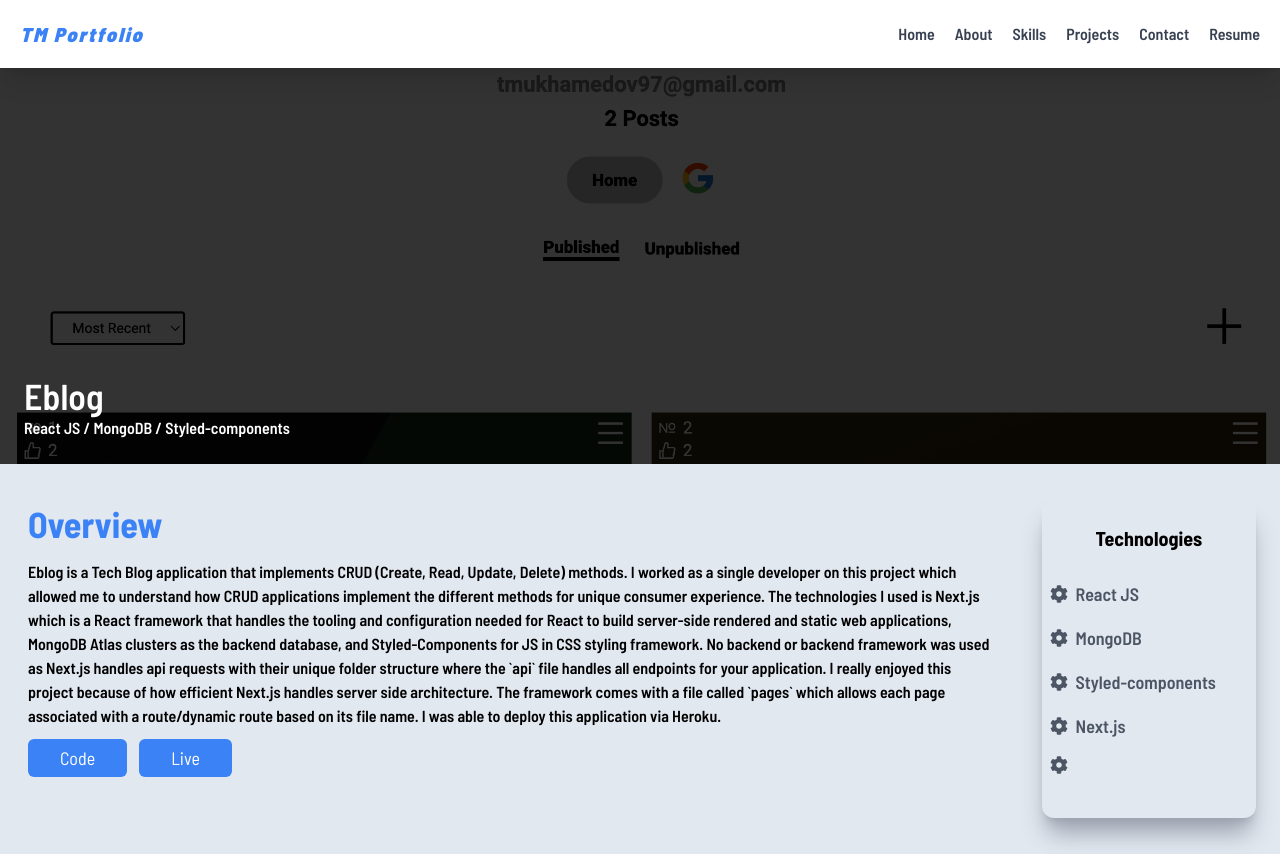
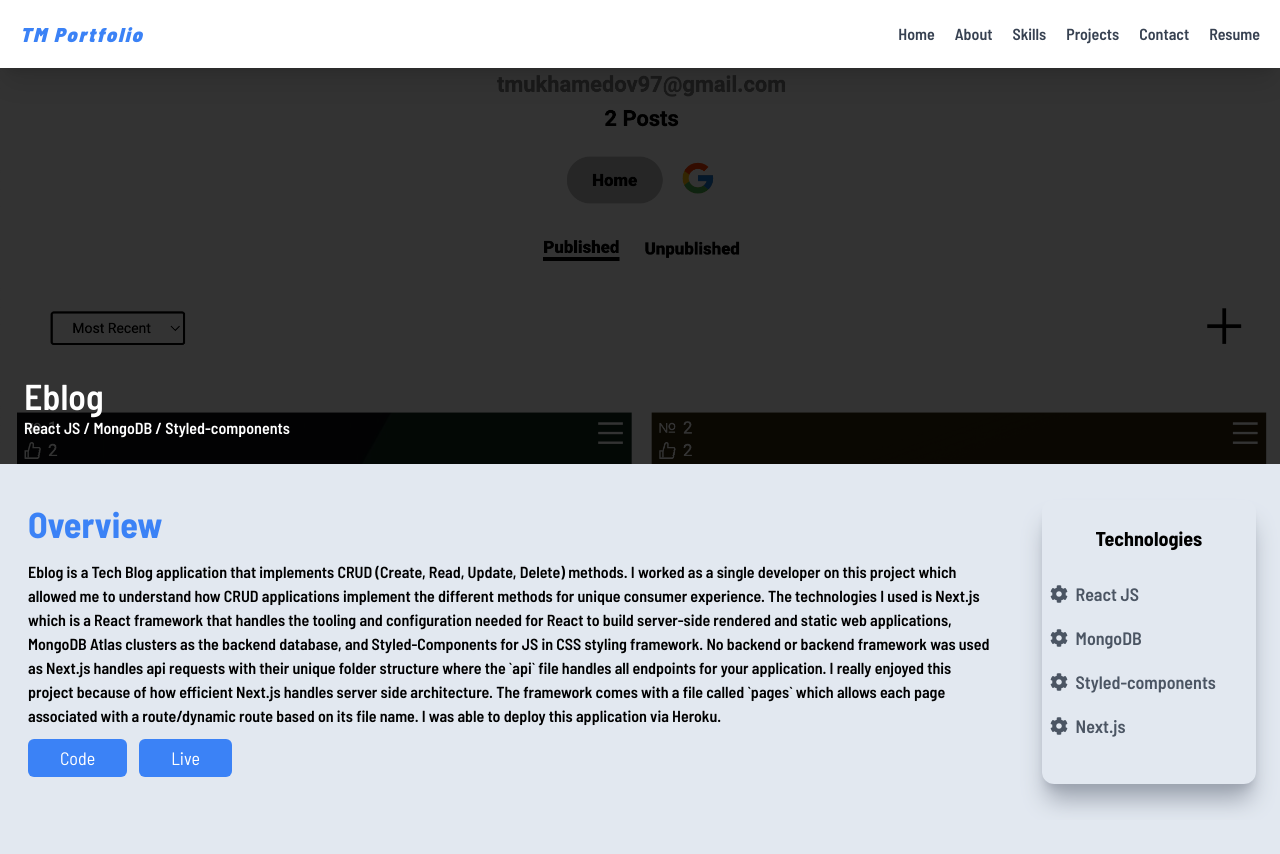
Before and after one commit to TimMTech/next_portfolio, a Next.js app: page /project/Eblog in a window 1280 px wide. After the commit the page ends 820 px from the top, so only its background shows below. Built offline with nearby package versions, Linux system fonts and the light colour scheme.

Commit message:
Updated conditionals for technologies used.

```diff
--- a/pages/project/[slug].js
+++ b/pages/project/[slug].js
@@ -63,26 +63,36 @@ const project = ({ projects }) => {
                     Technologies
                   </p>
                   <div className="grid grid-cols-3 md:grid-cols-1 text-lg font-semibold py-3">
+                    {framework !== "" && (
                       <div className="text-gray-600 py-2 flex items-center gap-2">
                         <FaCog />
                         {framework}
                       </div>
+                    )}
+                    {database !== "" && (
                       <div className="text-gray-600 py-2 flex items-center gap-2">
                         <FaCog />
                         {database}
                       </div>
+                    )}
+                    {style !== "" && (
                       <div className="text-gray-600 py-2 flex items-center gap-2">
                         <FaCog />
                         {style}
                       </div>
+                    )}
+                    {backend !== "" && (
                       <div className="text-gray-600 py-2 flex items-center gap-2">
                         <FaCog />
                         {backend}
                       </div>
+                    )}
+                    {backendFramework !== "" && (
                       <div className="text-gray-600 py-2 flex items-center gap-2">
                         <FaCog />
                         {backendFramework}
                       </div>
+                    )}
                   </div>
                 </div>
               </div>
```
Lines whose indentation alone changed are shown as unchanged.
